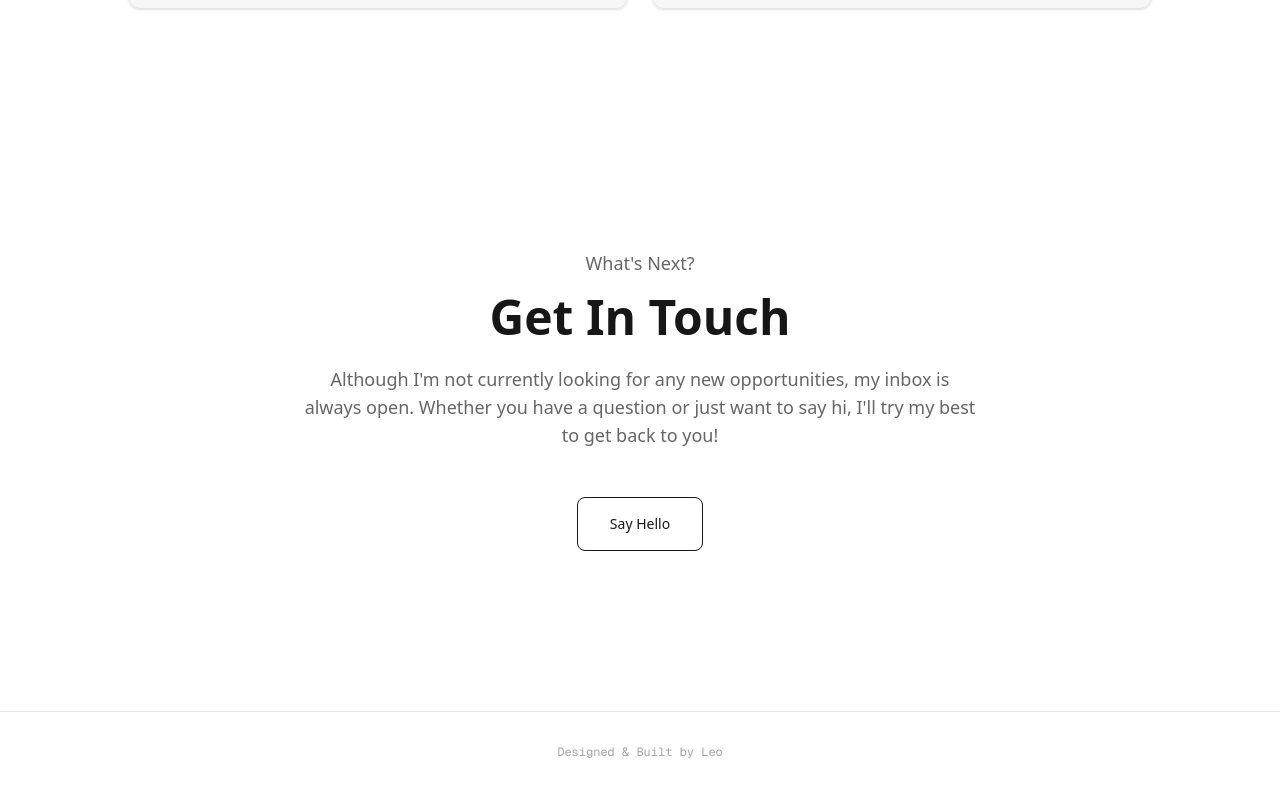
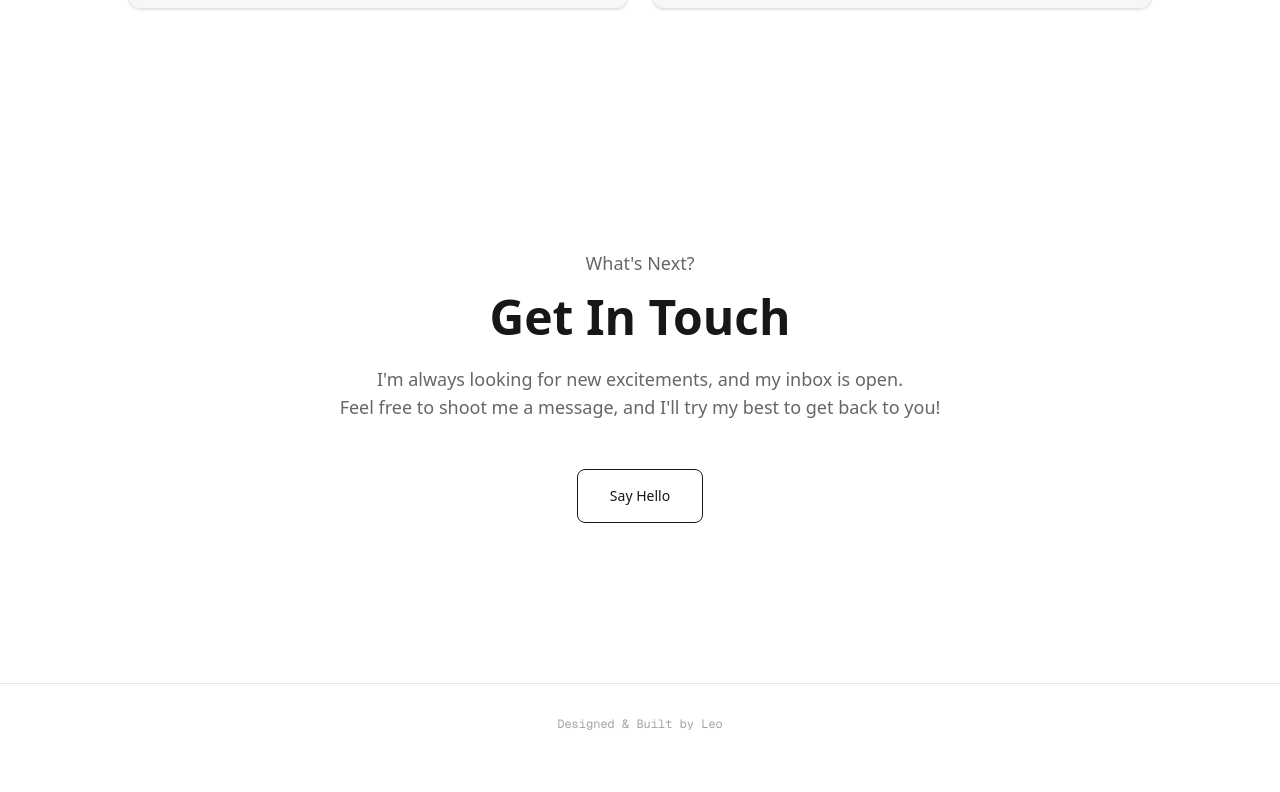
Before and after one commit to leotaozeng/leozeng.tech, a Next.js app: page / in a window 1280 px wide. Shown: the part 2786-3578 px from the top of the page. After the commit the page ends 3550 px from the top, so only its background shows below. Built offline with nearby package versions, Linux system fonts and the light colour scheme.

Commit message:
feat: update Contact component message to reflect openness to new opportunities

```diff
--- a/src/components/Contact.tsx
+++ b/src/components/Contact.tsx
@@ -36,9 +36,8 @@ const Contact = () => {
           transition={{ duration: 0.5, delay: 0.2 }}
           className="text-secondary text-lg mb-12"
         >
-          Although I&apos;m not currently looking for any new opportunities, my
-          inbox is always open. Whether you have a question or just want to say
-          hi, I&apos;ll try my best to get back to you!
+          I&apos;m always looking for new excitements, and my inbox is
+          open. <br /> Feel free to shoot me a message, and I&apos;ll try my best to get back to you!
         </motion.p>
 
         <motion.div
--- a/src/components/Hero.tsx
+++ b/src/components/Hero.tsx
@@ -43,8 +43,9 @@ const Hero = () => {
             transition={{ duration: 0.5, delay: 0.9 }}
             className="text-secondary text-lg max-w-xl mb-12 leading-relaxed"
           >
-            I&apos;m a software engineer specializing in turning ideas into exceptional digital products. Currently,
-            I&apos;m focused on building accessible, human-centered products.
+            I&apos;m a software engineer specializing in turning ideas into
+            exceptional digital products. Currently, I&apos;m focused on
+            building accessible, human-centered products.
           </motion.p>
 
           <motion.div
--- a/src/components/Projects.tsx
+++ b/src/components/Projects.tsx
@@ -42,7 +42,7 @@ const projects = [
     tech: ['Blockchain', 'Web3.js', 'Ethers.js', 'Polygon', 'Stripe'],
     github: 'https://github.com/hrhero-seekr',
     external: 'https://www.linkedin.com/company/gig-gly/',
-  }
+  },
 ]
 
 const Projects = () => {
```
